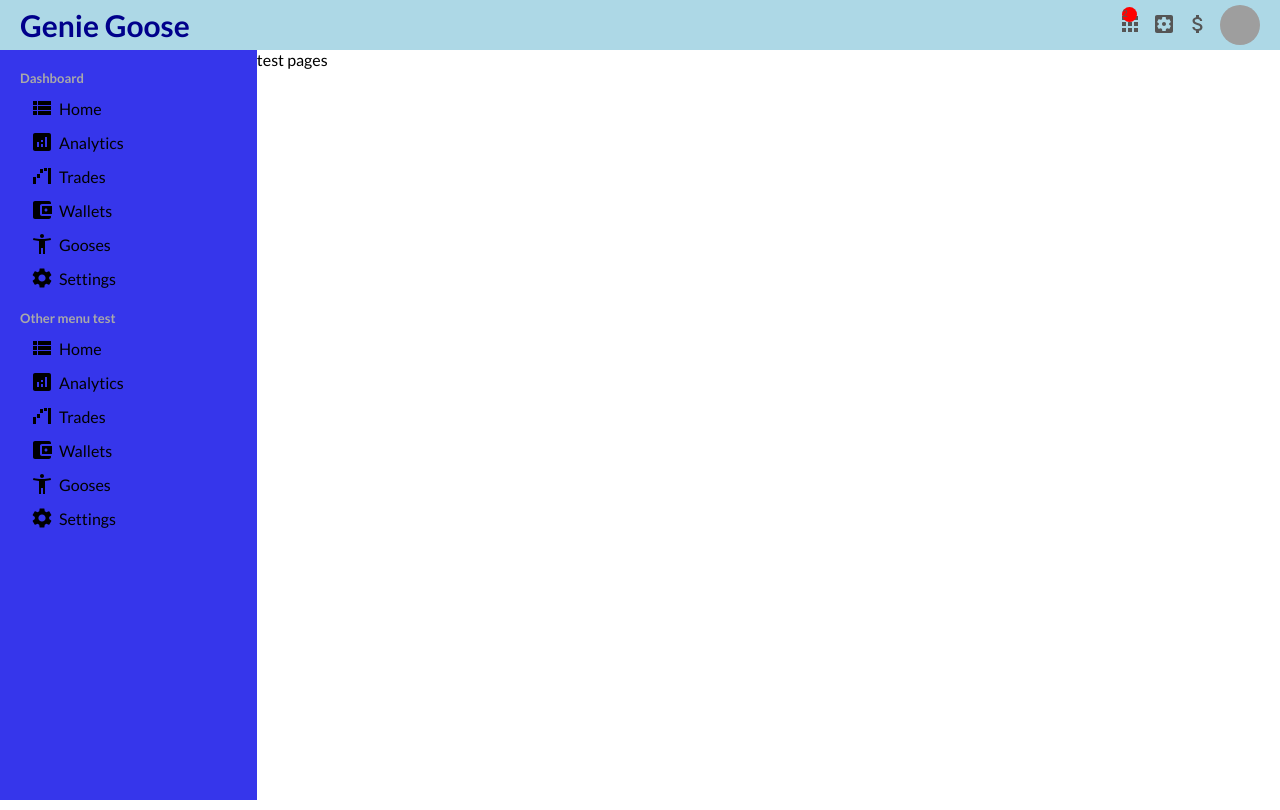
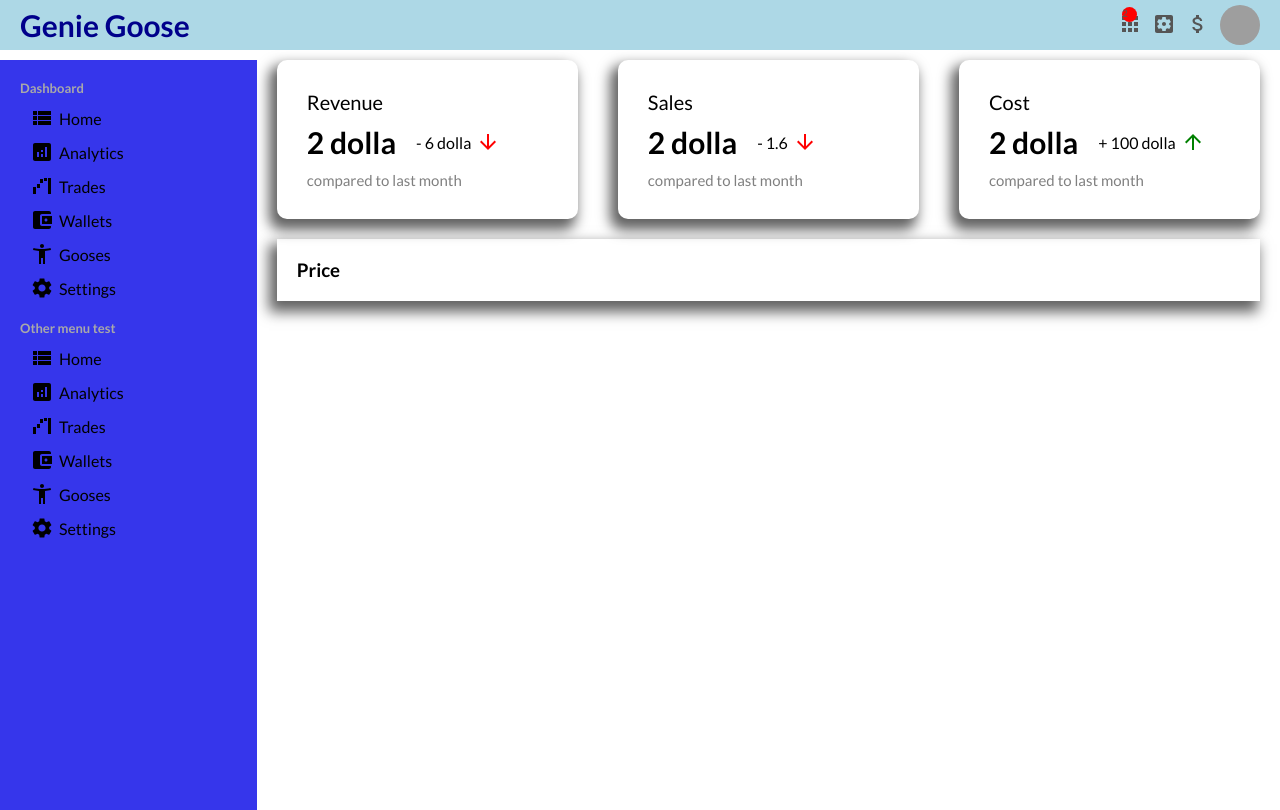
Before and after one commit to jmancini96/Crypto_Price_Predictions, a React (Create React App) app: page / in a window 1280 px wide. Built offline with nearby package versions, Linux system fonts and the light colour scheme; grey boxes are pictures that could not be loaded.

Commit message:
chart comp. started, home completed

```diff
--- a/src/App.js
+++ b/src/App.js
@@ -2,6 +2,7 @@
 import About from './components/About';
 import Topbar from './components/topbar/Topbar';
 import Sidebar from './components/sidebar/Sidebar';
+import Home from './pages/home/Home';
 import "./app.css";
 
 function App() {
@@ -10,9 +11,7 @@
       <Topbar/>
       <div className='mainContainer'>
         <Sidebar/>
-        <div className='others'>
-          test pages
-        </div>
+        <Home/>
 
       </div>
     </div>
--- a/src/app.css
+++ b/src/app.css
@@ -1,8 +1,8 @@
 .mainContainer{
     display: flex;
+    margin-top: 10px;
 }
 
-.others{
+.home{
     flex: 4;
-    background-color: white;
 }
--- /dev/null
+++ b/src/components/chart/Chart.jsx
@@ -0,0 +1,9 @@
+import "./chart.css";
+
+export default function Chart() {
+  return (
+    <div className="chart">
+        <h3 className="chartTitle">Price</h3>
+    </div>
+  )
+}
--- /dev/null
+++ b/src/components/chart/chart.css
@@ -0,0 +1,6 @@
+.chart{
+    margin: 20px;
+    padding: 20px;
+    -webkit-box-shadow: -5px 8px 13px 3px rgba(0,0,0,0.62);
+    box-shadow: -5px 8px 13px 3px rgba(0,0,0,0.62);
+}
--- /dev/null
+++ b/src/components/featuredInfo/FeaturedInfo.jsx
@@ -0,0 +1,47 @@
+import "./featuredinfo.css";
+import ArrowDownwardIcon from '@mui/icons-material/ArrowDownward';
+import ArrowUpwardIcon from '@mui/icons-material/ArrowUpward';
+
+export default function FeaturedInfo() {
+  return (
+    <div className="featured">
+        <div className="featuredItem">
+            <span className="featuredTitle">Revenue</span>
+            <div className="featuredMoneyContainer">
+                <span className="featuredMoney">2 dolla</span>
+                <span className="featuredMoneyRate">
+                    - 6 dolla
+                    <ArrowDownwardIcon className="featuredIcon negative"/>
+
+                </span>
+            </div>
+            <span className="featuredSub"> compared to last month</span>
+        </div>
+
+        <div className="featuredItem">
+            <span className="featuredTitle">Sales</span>
+            <div className="featuredMoneyContainer">
+                <span className="featuredMoney">2 dolla</span>
+                <span className="featuredMoneyRate">
+                    - 1.6
+                    <ArrowDownwardIcon className="featuredIcon negative"/>
+
+                </span>
+            </div>
+            <span className="featuredSub"> compared to last month</span>
+        </div>
+        <div className="featuredItem">
+            <span className="featuredTitle">Cost</span>
+            <div className="featuredMoneyContainer">
+                <span className="featuredMoney">2 dolla</span>
+                <span className="featuredMoneyRate">
+                    + 100 dolla
+                    <ArrowUpwardIcon className="featuredIcon"/>
+
+                </span>
+            </div>
+            <span className="featuredSub"> compared to last month</span>
+        </div>
+    </div>
+  )
+}
--- /dev/null
+++ b/src/components/featuredInfo/featuredinfo.css
@@ -0,0 +1,51 @@
+.featured{
+    width: 100%;
+    display: flex;
+    justify-content: space-between;
+
+}
+
+.featuredItem{
+    flex: 1;
+    margin: 0px 20px;
+    padding: 30px;
+    border-radius: 10px;
+    cursor: pointer;
+    -webkit-box-shadow: -5px 8px 13px 3px rgba(0,0,0,0.62);
+    box-shadow: -5px 8px 13px 3px rgba(0,0,0,0.62);
+}
+
+.featuredTitle{
+    font-size: 20px;
+}
+
+.featuredMoneyContainer{
+    margin: 10px 0px;
+    display: flex;
+    align-items: center;
+}
+
+.featuredMoney{
+    font-size: 30px;
+    font-weight: 600;
+}
+.featuredMoneyRate{
+    display: flex;
+    align-items: center;
+    margin-left: 20px;
+}
+
+.featuredIcon{
+    font-size: 14px;
+    margin-left: 5px;
+    color: green;
+}
+
+.featuredIcon.negative{
+    color:red;
+}
+
+.featuredSub{
+    font-size: 15px;
+    color:gray;
+}
--- /dev/null
+++ b/src/pages/home/Home.jsx
@@ -0,0 +1,13 @@
+import React from 'react';
+import FeaturedInfo from '../../components/featuredInfo/FeaturedInfo';
+import "./home.css";
+import Chart from '../../components/chart/Chart';
+
+export default function Home() {
+  return (
+    <div className='home'>
+      <FeaturedInfo/>
+      <Chart />
+    </div>
+  )
+}
```
Also changed, not shown: src/pages/home/homes.jsx (deleted).
